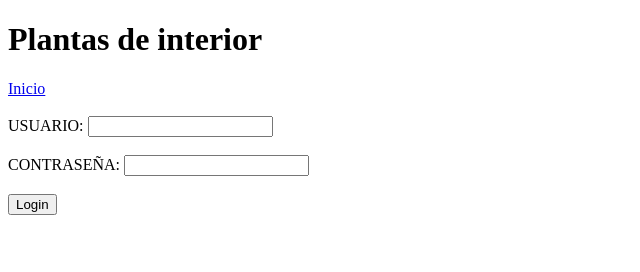
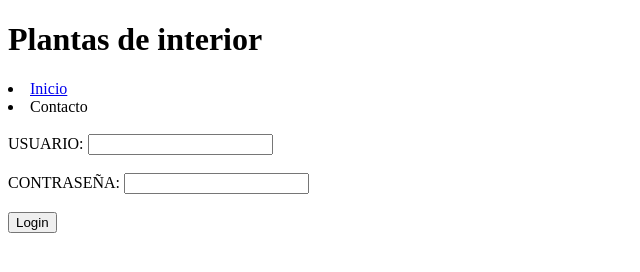
Before and after one commit to romigentile/prep_henry_prueba, a plain HTML site: page login.html in a window 1280 px wide. Shown: the whole page, without its empty margins (0-640 px from the left). Drawn offline with Linux system fonts and the light colour scheme.

Commit message:
Se crea header y barra de navegacion en la pagina login

```diff
--- a/login.html
+++ b/login.html
@@ -10,8 +10,17 @@
 </head>
 
 <body>
-    <h1>Plantas de interior</h1>
-    <a href="index.html"">Inicio</a>
+    <header>
+        <h1>Plantas de interior</h1>
+    </header>
+
+    <nav>
+       <li>
+            <a href="index.html"">Inicio </a>
+       </li>
+
+        <li>Contacto</li>
+    </nav>
 
     <form action="">
         <br>
```
